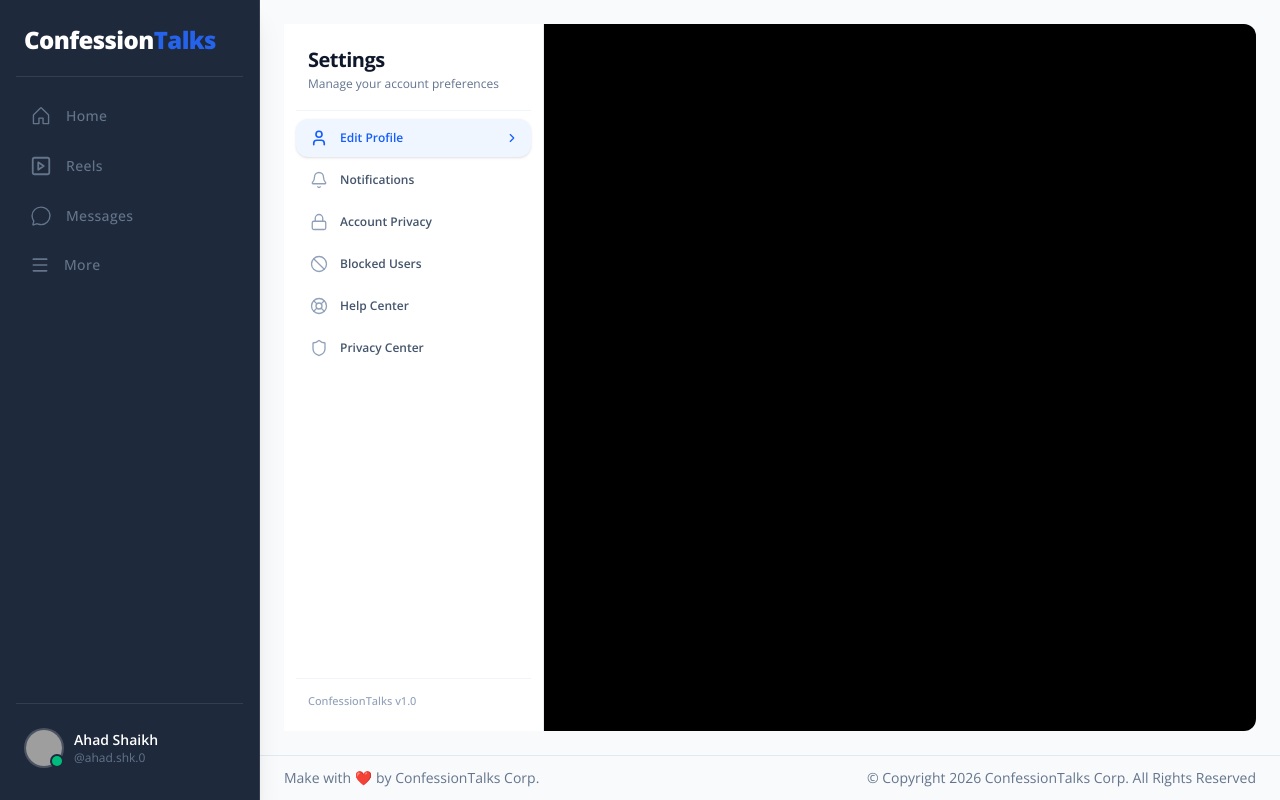
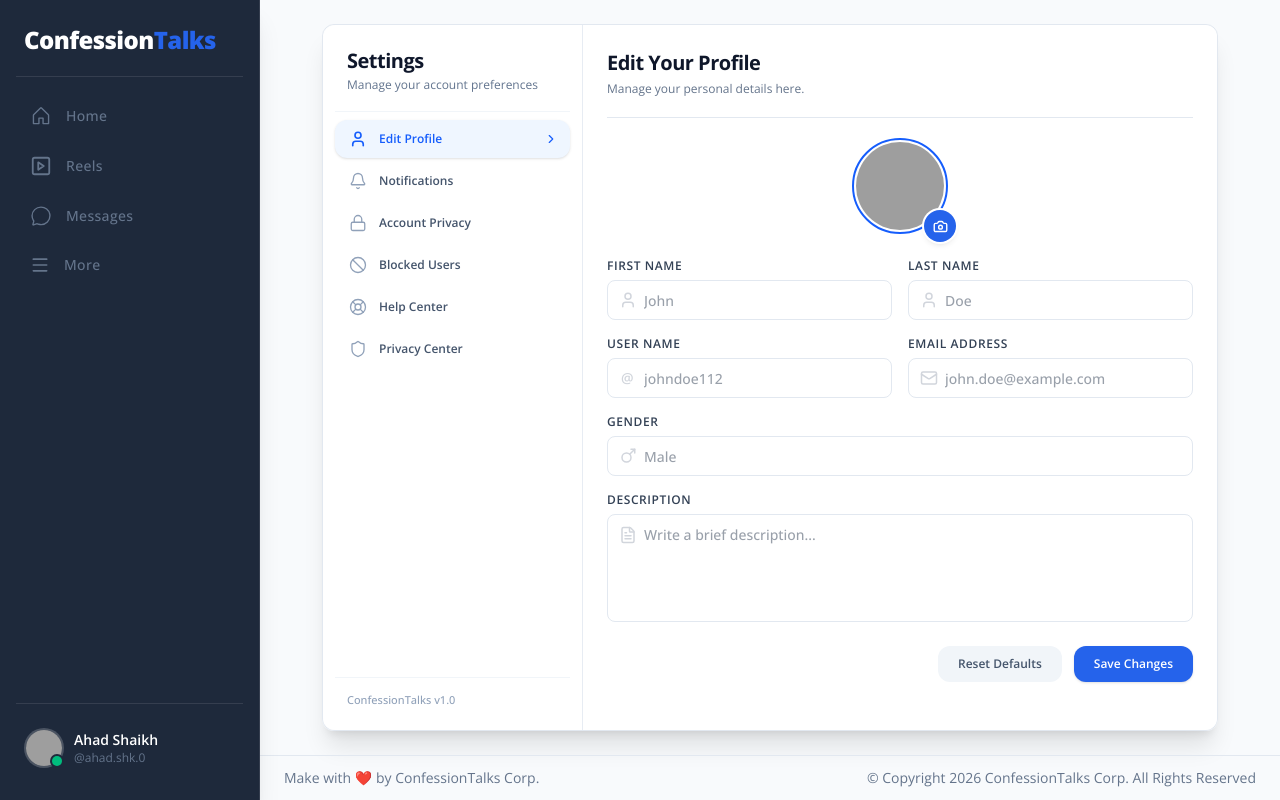
Before and after one commit to ahaddev655/ConfessionTalks, a React (Vite) app: page /en/settings in a window 1280 px wide. Built offline with nearby package versions, Linux system fonts and the light colour scheme; grey boxes are pictures that could not be loaded.

Commit message:
Personal Details Settings done

```diff
--- a/src/components/InputItem.jsx
+++ b/src/components/InputItem.jsx
@@ -11,10 +11,10 @@
 }) => {
   const [showPassword, setShowPassword] = useState(false);
 
-  const isPassword = identity === "pass";
+  const isPassword = identity === "password";
 
   return (
-    <div className="flex flex-col gap-1.5">
+    <div className="flex flex-col gap-1.5 w-full">
       <label
         htmlFor={identity}
         className="text-xs font-semibold tracking-wider uppercase text-body-text"
@@ -41,7 +41,7 @@
           value={value}
           onChange={changeFunct}
         />
-        {identity === "uname" ? (
+        {identity === "username" ? (
           <span className="text-gray-300 absolute left-3.5 pointer-events-none text-sm font-semibold peer-focus:text-brand-accent transition-colors">
             @
           </span>
--- a/src/components/Settings/ProfileSettings.jsx
+++ b/src/components/Settings/ProfileSettings.jsx
@@ -1,9 +1,184 @@
-import React from 'react'
+import { useRef, useState } from "react";
+import InputItem from "../InputItem";
+import { Camera, FileText, Mail, Mars, User } from "lucide-react";
 
 const ProfileSettings = () => {
+  // ---- useStates Arrays ----
+  const [personalData, setPersonalData] = useState({
+    firstname: "",
+    lastname: "",
+    username: "",
+    email: "",
+    profileAvatar: "",
+    gender: "",
+    description: "",
+  });
+
+  // ---- Refs ----
+  const avatarRef = useRef();
+
+  // ---- Handlers ----
+  const handleInputChange = (e) => {
+    setPersonalData((prev) => ({ ...prev, [e.target.name]: e.target.value }));
+  };
+
+  const handleAvatarChange = (e) => {
+    const file = e.target.files?.[0];
+    if (file) {
+      const imageUrl = URL.createObjectURL(file);
+      setPersonalData((prev) => ({
+        ...prev,
+        profileAvatar: imageUrl,
+      }));
+    }
+  };
   return (
-    <div>ProfileSettings</div>
-  )
-}
+    <div className="w-full max-w-2xl">
+      {/* Heading */}
+      <div>
+        <h1 className="text-xl font-bold tracking-tight text-heading-text">
+          Edit Your Profile
+        </h1>
+        <p className="mt-1 text-xs text-subtext">
+          Manage your personal details here.
+        </p>
+      </div>
 
-export default ProfileSettings
+      <hr className="my-5 border-border-color" />
+
+      {/* Form */}
+      <form className="w-full space-y-6">
+        {/* Profile Picture */}
+        <div className="relative flex flex-col items-center justify-center">
+          <div
+            className="relative cursor-pointer group"
+            onClick={() => avatarRef.current?.click()}
+          >
+            <div className="w-24 h-24 p-0.5 border-2 rounded-full border-blue-600 overflow-hidden transition-transform duration-200 group-hover:scale-105">
+              <div
+                className="w-full h-full bg-center bg-no-repeat bg-cover rounded-full"
+                style={{
+                  backgroundImage: `url(${
+                    personalData?.profileAvatar ||
+                    "https://i.pinimg.com/1200x/64/bf/8c/64bf8c6fb58635059b76999b7a3eeda7.jpg"
+                  })`,
+                }}
+              />
+              <input
+                type="file"
+                name="profileAvatar"
+                id="profileAvatar"
+                accept="image/*"
+                onChange={handleAvatarChange}
+                className="hidden"
+                ref={avatarRef}
+              />
+            </div>
+
+            {/* Camera Overlay Icon */}
+            <div className="absolute bottom-0 right-0 grid w-8 h-8 transition-transform duration-200 rounded-full shadow-md translate-x-1/4 translate-y-1/4 place-items-center bg-brand-accent ring-2 ring-white group-hover:scale-110">
+              <Camera color="white" strokeWidth={2.25} size={15} />
+            </div>
+          </div>
+        </div>
+
+        {/* Inputs Container */}
+        <div className="space-y-4">
+          {/* Firstname / Lastname */}
+          <div className="flex flex-col items-center justify-center w-full gap-4 sm:flex-row">
+            <InputItem
+              Icon={User}
+              identity={"firstname"}
+              label={"First Name"}
+              placeholder={"John"}
+              value={personalData.firstname}
+              changeFunct={handleInputChange}
+            />
+            <InputItem
+              Icon={User}
+              identity={"lastname"}
+              label={"Last Name"}
+              placeholder={"Doe"}
+              value={personalData.lastname}
+              changeFunct={handleInputChange}
+            />
+          </div>
+
+          {/* Email / Username */}
+          <div className="flex flex-col items-center justify-center w-full gap-4 sm:flex-row">
+            <InputItem
+              identity={"username"}
+              label={"User Name"}
+              placeholder={"johndoe112"}
+              value={personalData.username}
+              changeFunct={handleInputChange}
+            />
+            <InputItem
+              Icon={Mail}
+              identity={"email"}
+              label={"Email Address"}
+              placeholder={"john.doe@example.com"}
+              value={personalData.email}
+              changeFunct={handleInputChange}
+            />
+          </div>
+
+          {/* Gender */}
+          <InputItem
+            Icon={Mars}
+            identity={"gender"}
+            label={"Gender"}
+            placeholder={"Male"}
+            value={personalData.gender}
+            changeFunct={handleInputChange}
+          />
+
+          {/* Description */}
+          <div className="flex flex-col gap-1.5 w-full">
+            <label
+              htmlFor="description"
+              className="text-xs font-semibold tracking-wider uppercase text-body-text"
+            >
+              Description
+            </label>
+            <div className="relative flex">
+              <textarea
+                maxLength={250}
+                name="description"
+                id="description"
+                value={personalData.description}
+                onChange={handleInputChange}
+                rows={3}
+                placeholder="Write a brief description..."
+                className="w-full text-sm font-medium transition-all py-2.5 pr-3 pl-9 border rounded-lg border-border-color focus:border-brand-accent focus:outline-none focus:ring-2 focus:ring-brand-accent text-body-text peer min-h-27 resize-none scrollbar-thin"
+              />
+              <FileText
+                strokeWidth={2}
+                size={18}
+                className="absolute text-gray-300 transition-colors pointer-events-none top-3 left-3 peer-focus:text-brand-accent"
+              />
+            </div>
+          </div>
+        </div>
+
+        {/* Buttons */}
+        <div className="flex items-center justify-end gap-3">
+          <button
+            type="button"
+            className="px-5 py-2.5 text-xs font-semibold text-slate-600 bg-slate-100 hover:bg-slate-200 hover:text-slate-900 rounded-xl transition-all duration-200 active:scale-95"
+          >
+            Reset Defaults
+          </button>
+          <button
+            type="submit"
+            className="px-5 py-2.5 text-xs font-semibold text-white bg-brand-accent hover:bg-hover-blue rounded-xl transition-all duration-200 shadow-sm hover:shadow-md active:scale-95"
+          >
+            Save Changes
+          </button>
+        </div>
+      </form>
+    </div>
+  );
+};
+
+export default ProfileSettings;
--- a/src/components/Settings/SettingsSidebar.jsx
+++ b/src/components/Settings/SettingsSidebar.jsx
@@ -22,7 +22,7 @@
   ];
 
   return (
-    <div className="flex flex-col justify-between w-full h-full p-3 bg-white border-r select-none max-w-65 border-slate-200/80">
+    <div className="flex flex-col justify-between w-full h-full p-3 bg-white border-r select-none rounded-l-xl max-w-65 border-slate-200/80">
       <div>
         {/* Sidebar Header */}
         <div className="px-3 py-2.5 mb-2">
--- a/src/layouts/SettingsLayout.jsx
+++ b/src/layouts/SettingsLayout.jsx
@@ -4,9 +4,9 @@
 
 const SettingsLayout = () => {
   return (
-    <div className="flex h-full">
+    <div className="flex h-full max-w-4xl mx-auto border shadow-xl rounded-xl border-border-color">
       <SettingsSidebar />
-      <main className="w-full px-6 bg-black rounded-r-xl">
+      <main className="w-full p-6 bg-white rounded-r-xl">
         <Outlet />
       </main>
     </div>
--- a/src/pages/AuthenticationPage.jsx
+++ b/src/pages/AuthenticationPage.jsx
@@ -18,10 +18,11 @@
 
   // ---- User Data Object ----
   const [formData, setFormData] = useState({
-    fname: "",
-    uname: "",
+    firstname: "",
+    lastname: "",
+    username: "",
     email: "",
-    pass: "",
+    password: "",
     rememberMe: false,
     terms: false,
   });
@@ -49,23 +50,24 @@
     if (!login) {
       // ---- Validations ----
       if (
-        !formData.uname ||
-        !formData.fname ||
+        !formData.firstname ||
+        !formData.lastname ||
+        !formData.username ||
         !formData.email ||
-        !formData.pass
+        !formData.password
       ) {
         toast.error("All Fields are required.");
         return;
       }
-      if (formData?.uname?.trim().includes(" ")) {
+      if (formData?.username?.trim().includes(" ")) {
         toast.error("UserName is invalid");
         return;
       }
-      if (formData?.uname?.trim().includes("@")) {
+      if (formData?.username?.trim().includes("@")) {
         toast.error("Please remove @ from username");
         return;
       }
-      if (formData.pass?.length < 8) {
+      if (formData.password?.length < 8) {
         toast.error("Password must consist of 8 characters");
         return;
       }
@@ -89,10 +91,11 @@
 
           // Reset all the fields
           setFormData({
-            fname: "",
-            uname: "",
+            firstname: "",
+            lastname: "",
+            username: "",
             email: "",
-            pass: "",
+            password: "",
             rememberMe: false,
             terms: false,
           });
@@ -117,7 +120,7 @@
     }
 
     // ---- Validations ----
-    if (!formData.email || !formData.pass) {
+    if (!formData.email || !formData.password) {
       toast.error("All Fields are required.");
       return;
     }
@@ -128,7 +131,7 @@
     // Configure Payload
     const payload = {
       email: formData.email,
-      pass: formData.pass,
+      password: formData.password,
     };
 
     // API Configuration
@@ -147,7 +150,7 @@
         // Reset all the fields
         setFormData({
           email: "",
-          pass: "",
+          password: "",
         });
 
         setTimeout(() => {
@@ -219,23 +222,35 @@
           >
             {!login && (
               <>
-                {/* Full Name */}
-                <InputItem
-                  changeFunct={handleInputChange}
-                  Icon={User}
-                  identity={"fname"}
-                  label={"Full Name"}
-                  placeholder={"John Doe"}
-                  value={formData.fname}
-                />
+                <div className="flex items-center justify-center gap-2">
+                  {/* First Name */}
+                  <InputItem
+                    changeFunct={handleInputChange}
+                    Icon={User}
+                    identity={"firstname"}
+                    label={"First Name"}
+                    placeholder={"John"}
+                    value={formData.firstname}
+                  />
+
+                  {/* Last Name */}
+                  <InputItem
+                    changeFunct={handleInputChange}
+                    Icon={User}
+                    identity={"lastname"}
+                    label={"Last Name"}
+                    placeholder={"Doe"}
+                    value={formData.lastname}
+                  />
+                </div>
 
                 {/* Username */}
                 <InputItem
                   changeFunct={handleInputChange}
-                  identity={"uname"}
+                  identity={"username"}
                   label={"Username"}
                   placeholder={"johndoe112"}
-                  value={formData.uname}
+                  value={formData.username}
                 />
               </>
             )}
@@ -253,11 +268,11 @@
             {/* Password */}
             <InputItem
               changeFunct={handleInputChange}
-              identity={"pass"}
+              identity={"password"}
               Icon={Lock}
               label={"Password"}
               placeholder={"••••••••••••"}
-              value={formData.pass}
+              value={formData.password}
             />
 
             {/* CheckBoxes */}
@@ -313,7 +328,7 @@
             <button
               type="submit"
               disabled={loading}
-              className="w-full mt-6 flex items-center justify-center gap-2 py-3 px-4 bg-brantext-brand-accent hover:bg-hover-blue active:scale-[0.98] disabled:opacity-70 disabled:cursor-not-allowed text-white text-sm font-semibold rounded-lg shadow-md hover:shadow-lg transition-all duration-200 cursor-pointer"
+              className="w-full mt-6 flex items-center justify-center gap-2 py-3 px-4 bg-brand-accent hover:bg-hover-blue active:scale-[0.98] disabled:opacity-70 disabled:cursor-not-allowed text-white text-sm font-semibold rounded-lg shadow-md hover:shadow-lg transition-all duration-200 cursor-pointer"
             >
               {loading && <RotateCw className="w-4 h-4 animate-spin" />}
               {loading
```
